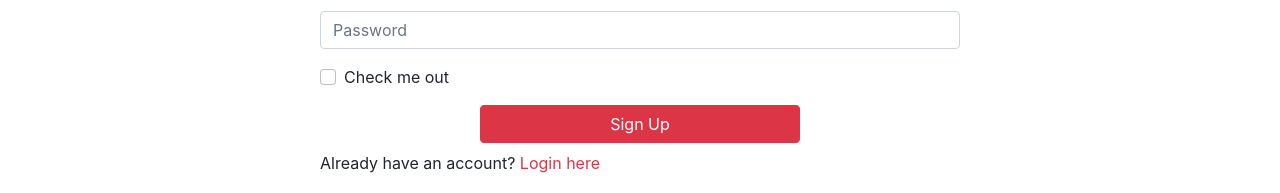
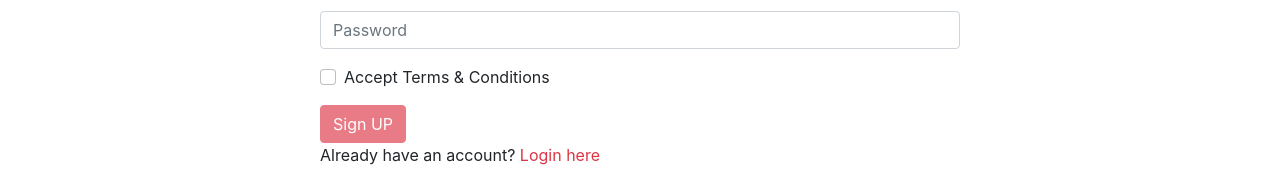
Before and after one commit to rkbokul1/individual-service-provider-Ass-10, a React (Create React App) app: page /signup in a window 1280 px wide. Shown: the part 305-498 px from the top of the page. Built offline with nearby package versions, Linux system fonts and the light colour scheme; no server answers; the HTML template or start-up script is replaced by a standard one.

Commit message:
dynamic route start

```diff
--- a/src/Pages/User/Login/Login.js
+++ b/src/Pages/User/Login/Login.js
@@ -1,6 +1,6 @@
 import React, { useState } from 'react';
-import { Button, Form } from 'react-bootstrap';
-import {  useSignInWithEmailAndPassword } from 'react-firebase-hooks/auth';
+import { Form } from 'react-bootstrap';
+import { useSignInWithEmailAndPassword } from 'react-firebase-hooks/auth';
 import { Link, useNavigate } from 'react-router-dom';
 import SocialMediaLogin from '../../../Components/SocialMediaLogin';
 import auth from '../../../firebase.init';
@@ -10,16 +10,23 @@ const Login = () => {
     const [email, setEmail] = useState('');
     const [password, setPassword] = useState('');
     const navigate = useNavigate();
+    const [checked, setChecked] = useState(false);
 
     let errorMessage;
-    if(error){
+    let loadingMessge;
+    if (error) {
         errorMessage = error.message;
     }
-    if(user){
+    if (user) {
         navigate('/');
     }
+    if (loading) {
+        loadingMessge = <div className="spinner-border text-danger" role="status">
+            <span className="visually-hidden">Loading...</span>
+        </div>
+    }
 
-    const handleSignIn = (e) =>{
+    const handleSignIn = (e) => {
         e.preventDefault();
         signInWithEmailAndPassword(email, password);
     }
@@ -33,7 +40,7 @@ const Login = () => {
                 <Form onSubmit={handleSignIn}>
                     <Form.Group className="mb-3" controlId="formBasicEmail">
                         <Form.Label>Email address</Form.Label>
-                        <Form.Control onBlur={(e) =>setEmail(e.target.value) } type="email" placeholder="Enter email" required/>
+                        <Form.Control onBlur={(e) => setEmail(e.target.value)} type="email" placeholder="Enter email" required />
                     </Form.Group>
 
                     <Form.Group className="mb-3" controlId="formBasicPassword">
@@ -42,18 +49,20 @@ const Login = () => {
                     </Form.Group>
 
                     <Form.Group className="mb-3" controlId="formBasicCheckbox">
-                        <Form.Check type="checkbox" label="Check me out" />
+                        <Form.Check onClick={(e) => setChecked(e.target.checked)} type="checkbox" label="Accept Terms & Conditions" />
                     </Form.Group>
 
                     <p className='text-danger mt-2'>{errorMessage}</p>
-
-                    <Button variant="danger" type="submit">
-                        Log in
-                    </Button>
+                    <div className='text-center mb-2'>{loadingMessge}</div>
+                    {
+                        checked ? <button className='btn btn-danger' type='submit'>Login</button>
+                        :
+                        <button disabled className='btn btn-danger' type='submit'>Login</button>
+                    }
                 </Form>
 
                 <p>New to Stack-Master? <Link className='text-decoration-none text-danger' to='/signup'>Create an Account</Link></p>
-                <SocialMediaLogin/>
+                <SocialMediaLogin />
             </div>
         </div>
     );
--- a/src/Pages/User/Register/Register.js
+++ b/src/Pages/User/Register/Register.js
@@ -11,6 +11,7 @@ const Register = () => {
     const [email, SetEmail] = useState('');
     const [password, setPassword] = useState('');
     const navigate = useNavigate();
+    const [checked, setChecked] = useState(false);
 
     let errorMessage;
     let loadingMessge;
@@ -58,15 +59,18 @@ const Register = () => {
                         <Form.Control onBlur={(e) => setPassword(e.target.value)} type="password" placeholder="Password" required />
                     </Form.Group>
                     <Form.Group className="mb-3" controlId="formBasicCheckbox">
-                        <Form.Check type="checkbox" label="Check me out" />
+                        <Form.Check onClick={(e) => setChecked(e.target.checked)} type="checkbox" label="Accept Terms & Conditions" />
                     </Form.Group>
 
                     <div className='text-center mb-2'>{loadingMessge}</div>
                     <p className='text-danger'>{errorMessage}</p>
 
-                    <Button className='w-50 mx-auto d-block mb-2' variant="danger" type="submit">
-                        Sign Up
-                    </Button>
+                    {
+                        checked ? <button className='btn btn-danger' type='submit'>Sign Up</button>
+                        :
+                        <button disabled className='btn btn-danger' type='submit'>Sign UP</button>
+                    }
+
                 </Form>
                 <p>Already have an account? <Link className='text-decoration-none text-danger' to='/login'>Login here</Link></p>
                 <SocialMediaLogin />
```
